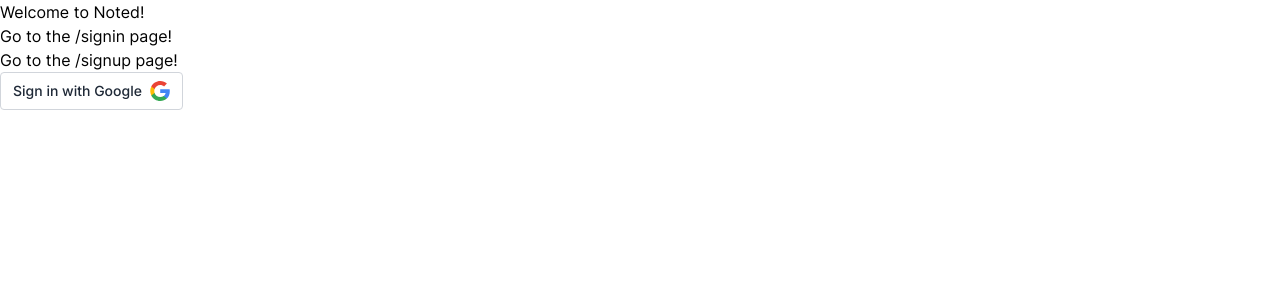
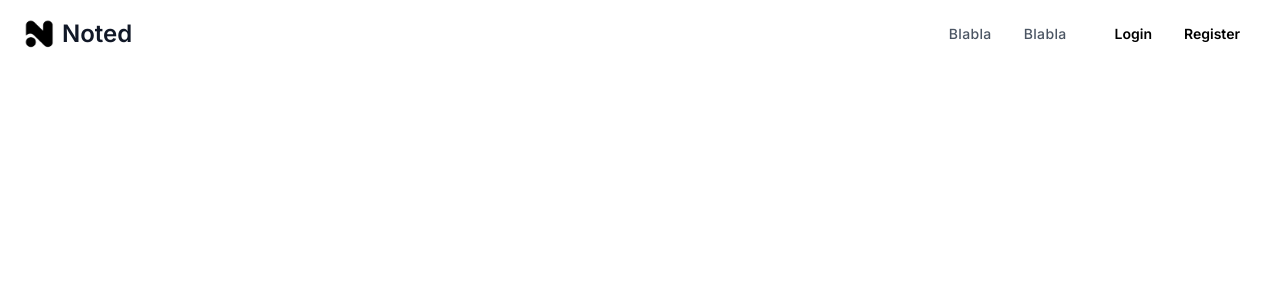
Before and after one commit to noted-eip/web, a React (Create React App) app: page / in a window 1280 px wide. Shown: the top 300 px of the page. Built offline with nearby package versions, Linux system fonts and the light colour scheme; no server answers.

Commit message:
feat: header landing page

```diff
--- /dev/null
+++ b/src/components/container/ContainerXl.tsx
@@ -0,0 +1,9 @@
+import React, { HTMLAttributes } from 'react'
+
+const ContainerXl: React.FC<HTMLAttributes<HTMLInputElement>> = () => {
+  return (<div className='mx-auto max-w-7xl px-6 md:px-12 xl:px-6'>
+    <slot />
+  </div>)
+}
+
+export default ContainerXl
--- /dev/null
+++ b/src/components/view/landing/HeaderLanding.tsx
@@ -0,0 +1,75 @@
+import React from 'react'
+import notedLogo from '../../../assets/logo/noted_logo.png'
+
+const HeaderLanding: React.FC = () => {
+  return (
+    <div>
+      <nav className='absolute z-10 w-full'>
+        <div className='mx-auto max-w-7xl px-6 md:px-12 xl:px-6'>
+          <div className='relative flex flex-wrap items-center justify-between gap-6 py-2 md:gap-0 md:py-4'>
+            <input aria-hidden='true' type='checkbox' name='toggle_nav' id='toggle_nav' className='peer hidden' />
+            <div className='relative z-20 flex w-full justify-between md:px-0 lg:w-max'>
+              <a href='#home' aria-label='logo' className='flex items-center space-x-2'>
+                <div aria-hidden='true' className='flex space-x-1'>
+                  <img src={notedLogo} alt='noted logo' height='30px' width='30px'/>
+                </div>
+                <span className='text-2xl font-bold text-gray-900 dark:text-white'>Noted</span>
+              </a>
+
+              <div className='relative flex max-h-10 items-center lg:hidden'>
+                <label role='button' htmlFor='toggle_nav' aria-label='humburger' id='hamburger' className='relative  -mr-6 p-6'>
+                  <div aria-hidden='true' id='line' className='m-auto h-0.5 w-5 rounded bg-sky-900 transition duration-300 dark:bg-gray-300'></div>
+                  <div aria-hidden='true' id='line2' className='m-auto mt-2 h-0.5 w-5 rounded bg-sky-900 transition duration-300 dark:bg-gray-300'></div>
+                </label>
+              </div>
+            </div>
+            <div aria-hidden='true' className='fixed inset-0 z-10 h-screen w-screen origin-bottom scale-y-0 bg-white/70 backdrop-blur-2xl transition duration-500 peer-checked:origin-top peer-checked:scale-y-100 dark:bg-gray-900/70 lg:hidden'></div>
+            <div className='invisible absolute top-full left-0 z-20 w-full origin-top translate-y-1 scale-95 flex-col flex-wrap justify-end gap-6 rounded-3xl border border-gray-100  bg-white p-8 opacity-0 shadow-2xl shadow-gray-600/10 transition-all duration-300
+                            peer-checked:visible peer-checked:scale-100 peer-checked:opacity-100 dark:border-gray-700 dark:bg-gray-800 dark:shadow-none lg:visible lg:relative lg:flex lg:w-7/12 lg:translate-y-0 lg:scale-100 lg:flex-row lg:items-center
+                            lg:gap-0 lg:border-none lg:bg-transparent lg:p-0
+                            lg:opacity-100 lg:shadow-none lg:peer-checked:translate-y-0'>
+
+              <div className='w-full text-gray-600 dark:text-gray-300 lg:w-auto lg:pr-4 lg:pt-0'>
+                <ul className='flex flex-col gap-6 font-medium tracking-wide lg:flex-row lg:gap-0 lg:text-sm'>
+                  <li>
+                    <a href='#features' className='block transition hover:text-black md:px-4'>
+                      <span>Blabla</span>
+                    </a>
+                  </li>
+                  <li>
+                    <a href='#solution' className='block transition hover:text-black md:px-4'>
+                      <span>Blabla</span>
+                    </a>
+                  </li>
+                </ul>
+              </div>
+
+              <div className='mt-12 lg:mt-0'>
+                <a
+                  href='#'
+                  className='relative flex h-9 w-full items-center justify-center px-4 before:absolute before:inset-0 before:rounded-full before:transition before:duration-300 hover:before:scale-105 active:duration-75 active:before:scale-95 sm:w-max'
+                >
+                  <span className='relative text-sm font-semibold text-black'
+                  >Login</span
+                  >
+                </a>
+              </div>
+              <div className='mt-12 lg:mt-0'>
+                <a
+                  href='#'
+                  className='relative flex h-9 w-full items-center justify-center px-4 before:absolute before:inset-0 before:rounded-full before:transition before:duration-300 hover:before:scale-105 active:duration-75 active:before:scale-95 sm:w-max'
+                >
+                  <span className='relative text-sm font-semibold text-black'
+                  >Register</span
+                  >
+                </a>
+              </div>
+            </div>
+          </div>
+        </div>
+      </nav>
+    </div>
+  )
+}
+
+export default HeaderLanding
--- a/src/views/welcome/WelcomeView.tsx
+++ b/src/views/welcome/WelcomeView.tsx
@@ -1,6 +1,7 @@
 import React from 'react'
 import { Link } from 'react-router-dom'
 import { useGoogleLogin } from '@react-oauth/google'
+import HeaderLanding from '../../components/view/landing/HeaderLanding'
 
 const WelcomeView: React.FC = () => {
   const login = useGoogleLogin({
@@ -34,6 +35,7 @@ const WelcomeView: React.FC = () => {
 
   return (
     <div>
+      {/* <div>
         <div>Welcome to Noted!</div>
         <Link to='/signin'>Go to the /signin page!</Link>
         <br />
@@ -69,8 +71,9 @@ const WelcomeView: React.FC = () => {
             </g>
           </svg>
         </button>
+      </div> */}
+      <HeaderLanding />
     </div>
-
   )
 }
 
```
Also changed, not shown: .eslintrc.js, src/assets/logo/noted_logo.png (added). Lines whose indentation alone changed are shown as unchanged.
